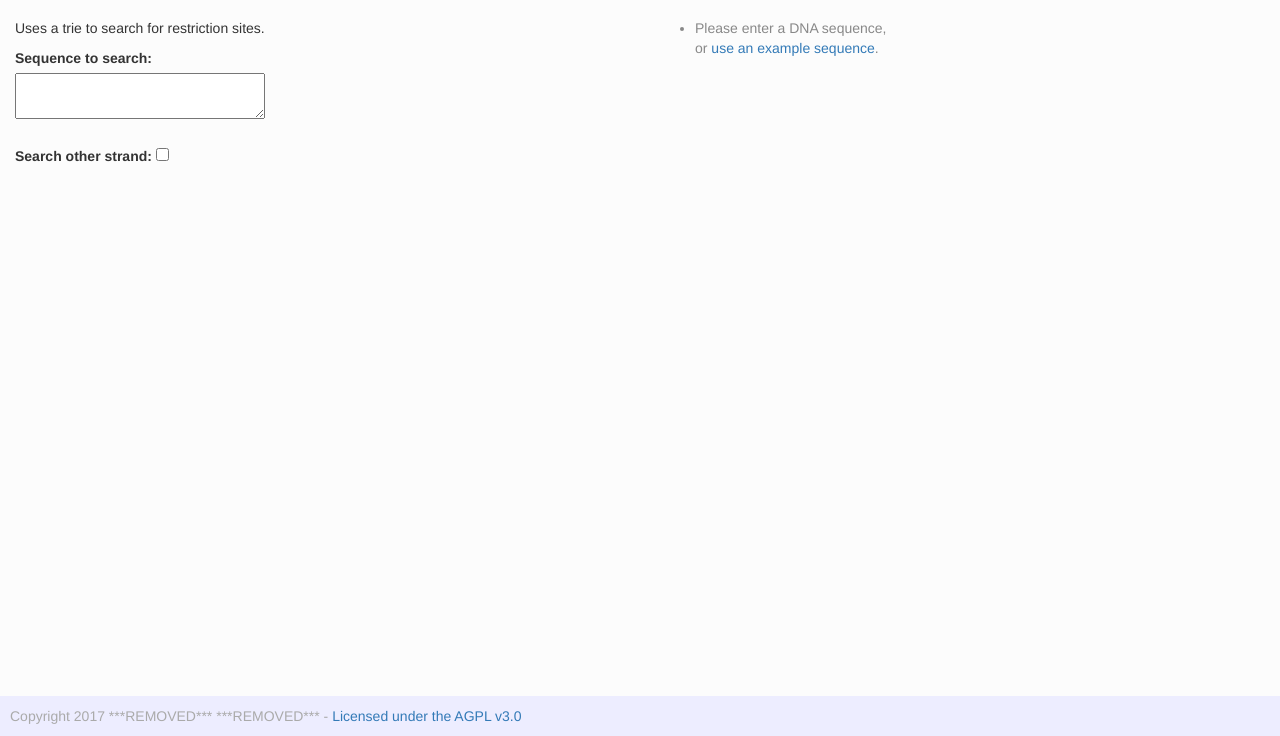
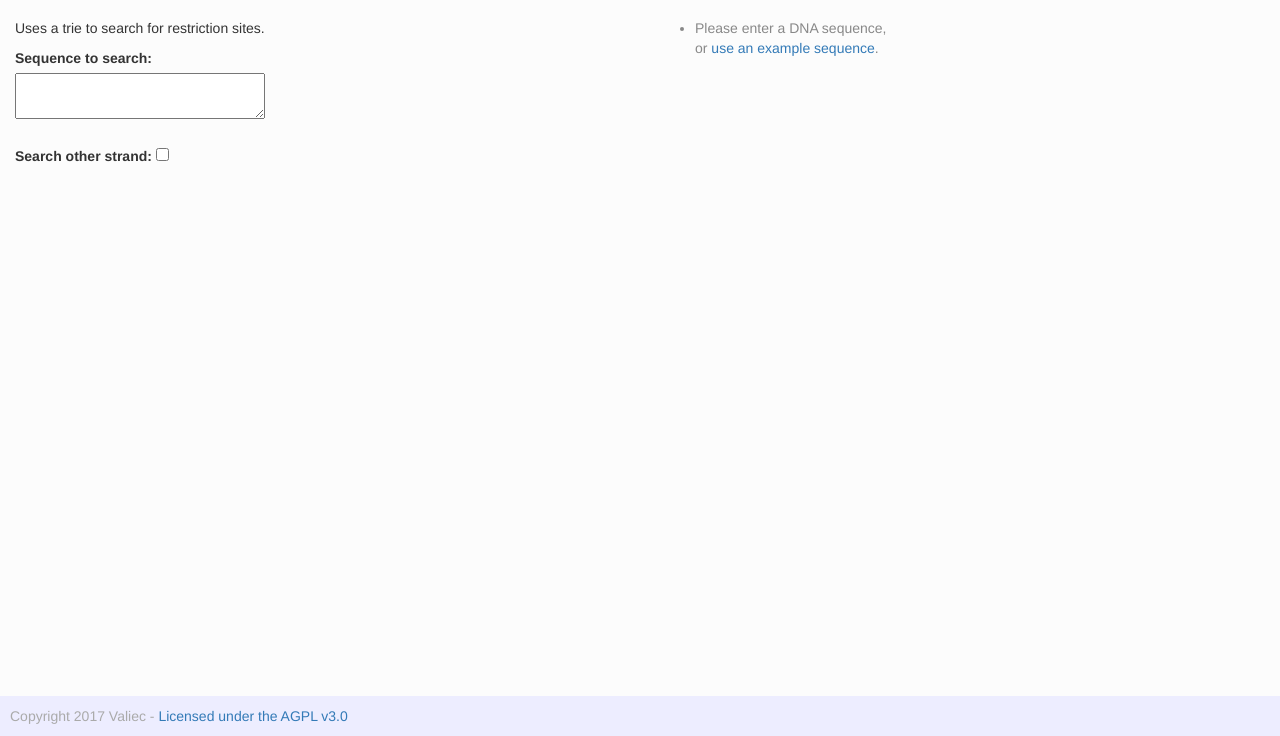
Before and after one commit to Valiec/RESearch, a plain HTML site: page index.html in a window 1280 px wide. Shown: the part 64-800 px from the top of the page. Drawn offline with nearby package versions, Linux system fonts and the light colour scheme.

Commit message:
Update index.html

```diff
--- a/index.html
+++ b/index.html
@@ -45,7 +45,7 @@
 
 <div class=""><ul id="errors" class="outh"></ul></div></div></div></div>
 <div class="spacer"></div>
-<footer class="footer">Copyright 2017 ***REMOVED*** ***REMOVED*** - <a href="https://www.gnu.org/licenses/agpl-3.0.en.html">Licensed under the AGPL v3.0</a></footer></div>
+<footer class="footer">Copyright 2017 Valiec - <a href="https://www.gnu.org/licenses/agpl-3.0.en.html">Licensed under the AGPL v3.0</a></footer></div>
 <script src="https://ajax.googleapis.com/ajax/libs/jquery/1.11.3/jquery.min.js"></script>
 <script src="js/bootstrap.min.js"></script>
 <script type="text/javascript" src="search.js"></script></body>
```
